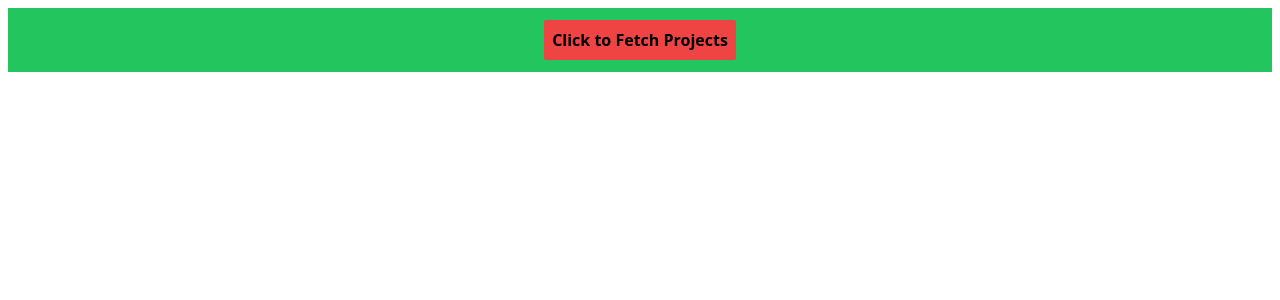
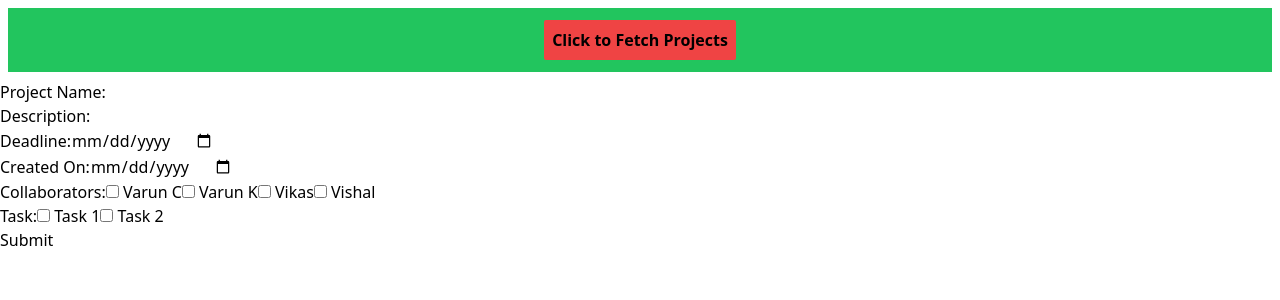
Before and after one commit to Vaarun-Kamath/Task-Management-System, a Next.js app in the folder client/: page /project in a window 1280 px wide. Shown: the top 300 px of the page. Built offline with nearby package versions, Linux system fonts and the light colour scheme.

Commit message:
Post and Get working with MongoDB with very basic frontend

```diff
--- a/client/src/app/project/page.tsx
+++ b/client/src/app/project/page.tsx
@@ -5,6 +5,19 @@ import React, { useState } from "react";
 function Project() {
 
   const [projects, setProjects] = useState([]);
+  const [formData, setFormData] = useState({
+    name: '',
+    description: '',
+    deadline: null,
+    createdOn: null,
+    createdBy: "JEFF",
+    collaborators: [],
+    tasks: [],
+    backlog: "backlog",
+    timeline: "timeline",
+    statistics: "statistics"
+  });
+
 
   const handleClick = () => {
     console.log("SENDING");
@@ -18,6 +31,52 @@ function Project() {
         console.log(error);
       });
   };
+
+  const handleChange = (e) => {
+    const { name, value } = e.target;
+    setFormData((prevData) => ({
+      ...prevData,
+      [name]: value,
+    }));
+  };
+
+  const handleCheckboxChange = (e) => {
+    const { name, value, checked } = e.target;
+
+    setFormData((prevData) => {
+      if (checked) {
+        return {
+          ...prevData,
+          [name]: [...prevData[name], value],
+        };
+      } else {
+        return {
+          ...prevData,
+          [name]: prevData[name].filter((item) => item !== value),
+        };
+      }
+    });
+  };
+
+  const handleSubmit = (e) => {
+    e.preventDefault();
+    // You can perform actions with the form data here, such as sending it to the server
+    console.log('Form data submitted:', formData);
+    axios
+      .post("http://localhost:8080/api/addProject", formData, {
+        headers: {
+          'Content-Type': 'application/json',
+        },
+      })
+      .then((response) => {
+        console.log("SUCCESS");
+        console.log(response.data);
+      })
+      .catch((error) => {
+        console.log(error);
+      });
+  };
+
   return (
     <div>
       <div className="bg-green-500 p-3 m-2 flex flex-row gap-5 justify-center font-bold">
@@ -30,15 +89,134 @@ function Project() {
           <div>
             <h2>Projects:</h2>
             <ul>
-              {projects.map((project) => (
-                <li key={project.name}>
-                  {`Name: ${project.name}, Description: ${project.desc}`}
-                </li>
-              ))}
+            {projects.map((project) => (
+              <div key={project.name}>
+                <h3>{`Project Name: ${project.name}`}</h3>
+                <p>{`Description: ${project.description}`}</p>
+                <p>{`Deadline: ${project.deadline}`}</p>
+
+                <div>
+                  <h4>Collaborators:</h4>
+                  <ul>
+                    {project.collaborators.map((collaborator, index) => (
+                      <li key={index}>{collaborator}</li>
+                    ))}
+                  </ul>
+                </div>
+
+                <div>
+                  <h4>Tasks:</h4>
+                  <ul>
+                    {project.tasks.map((task, index) => (
+                      <li key={index}>{task}</li>
+                    ))}
+                  </ul>
+                </div>
+
+                <p>{`Backlog: ${project.backlog}`}</p>
+                <p>{`Timeline: ${project.timeline}`}</p>
+                <p>{`Statistics: ${project.statistics}`}</p>
+
+                <hr />
+              </div>
+            ))}
             </ul>
           </div>
         )}
       </div>
+      <form onSubmit={handleSubmit}>
+        <label>
+          Project Name:
+          <input
+            type="text"
+            name="name"
+            value={formData.name}
+            onChange={handleChange}
+          />
+        </label>
+        <br />
+
+        <label>
+          Description:
+          <input
+            type="text"
+            name="description"
+            value={formData.description}
+            onChange={handleChange}
+          />
+        </label>
+        <br />
+
+        <label>
+          Deadline:
+          <input
+            type="date"
+            name="deadline"
+            value={formData.deadline}
+            onChange={handleChange}
+          />
+        </label>
+        <br />
+
+        <label>
+          Created On:
+          <input
+            type="date"
+            name="createdOn"
+            value={formData.createdOn}
+            onChange={handleChange}
+          />
+        </label>
+        <br />
+
+        <label>
+          Collaborators:
+          <input
+            type="checkbox"
+            name="collaborators"
+            value="VarunC"
+            onChange={handleCheckboxChange}
+          /> Varun C
+          <input
+            type="checkbox"
+            name="collaborators"
+            value="VarunK"
+            onChange={handleCheckboxChange}
+          /> Varun K
+          <input
+            type="checkbox"
+            name="collaborators"
+            value="Vikas"
+            onChange={handleCheckboxChange}
+          /> Vikas
+          <input
+            type="checkbox"
+            name="collaborators"
+            value="Vishal"
+            onChange={handleCheckboxChange}
+          /> Vishal
+        </label>
+        <br />
+
+        <label>
+          Task:
+          <input
+            type="checkbox"
+            name="tasks"
+            value="Task 1"
+            onChange={handleCheckboxChange}
+          /> Task 1
+          <input
+            type="checkbox"
+            name="tasks"
+            value="Task 2"
+            onChange={handleCheckboxChange}
+          /> Task 2
+        </label>
+        <br />
+
+        <button type="submit">Submit</button>
+      </form>
     </div>
   );
 }
```
Also changed, not shown: 2 other files (tests, documents, lock files or other folders).
